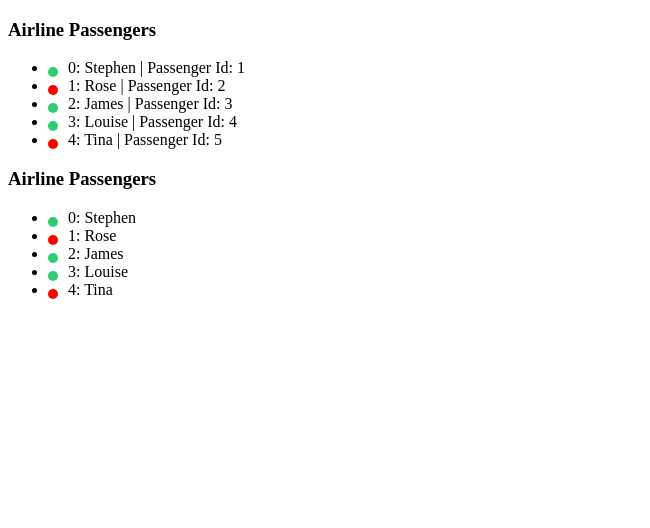
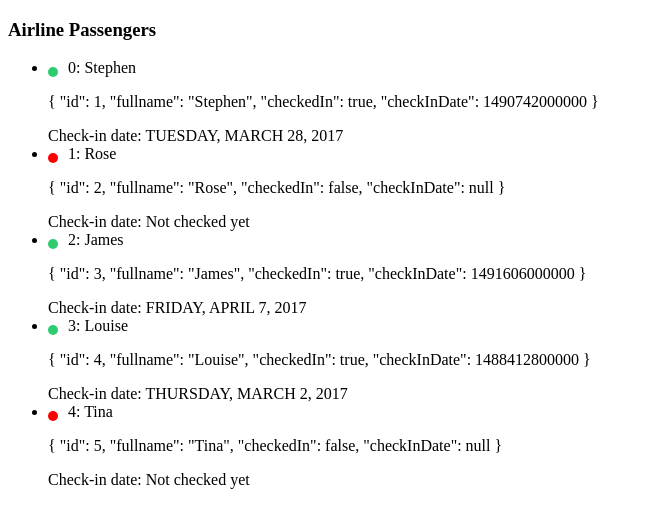
Before and after one commit to AlexisVelazquez22/Angular-Fundamentals, an Angular app: page / in a window 1280 px wide. Shown: the top 528 px of the page, without its empty margins (0-650 px from the left). Built offline with nearby package versions, Linux system fonts and the light colour scheme.

Commit message:
How to use pipes for data convert

```diff
--- a/src/app/app.component.ts
+++ b/src/app/app.component.ts
@@ -14,19 +14,15 @@
           <span
             class="status"
             [style.backgroundColor]=" passenger.checkedIn ? '#2ecc71' : 'red' "></span>
-          {{ i }}: {{ passenger.fullname }} | Passenger Id: {{ passenger.id }}
-        </li>
-      </ul>
-
-      <!-- ngStyle approach -->
-      <h3>Airline Passengers</h3>
-
-      <ul>
-        <li *ngFor="let passenger of passengers; let i = index">
-          <span
-            class="status"
-            [ngStyle]="{backgroundColor: passenger.checkedIn ? '#2ecc71' : 'red'}"></span>
           {{ i }}: {{ passenger.fullname }}
+          <p>{{ passenger | json }}</p>
+          <div class="date">
+            Check-in date:
+              {{ passenger.checkedIn === true
+                 ? (passenger.checkInDate | date: 'fullDate' | uppercase)
+                 : 'Not checked yet'
+              }}
+          </div>
         </li>
       </ul>
 
@@ -39,27 +35,32 @@
     {
       id: 1,
       fullname: 'Stephen',
-      checkedIn: true
+      checkedIn: true,
+      checkInDate: 1490742000000
     },
     {
       id: 2,
       fullname: 'Rose',
-      checkedIn: false
+      checkedIn: false,
+      checkInDate: null
     },
     {
       id: 3,
       fullname: 'James',
-      checkedIn: true
+      checkedIn: true,
+      checkInDate: 1491606000000
     },
     {
       id: 4,
       fullname: 'Louise',
-      checkedIn: true
+      checkedIn: true,
+      checkInDate: 1488412800000
     },
     {
       id: 5,
       fullname: 'Tina',
-      checkedIn: false
+      checkedIn: false,
+      checkInDate: null
     }
   ];
 
--- a/src/app/passenger.interface.ts
+++ b/src/app/passenger.interface.ts
@@ -2,4 +2,6 @@
   id: number;
   fullname: string;
   checkedIn: boolean;
+  //checkInDate?: number | null;
+  checkInDate: number | null;
 }
```
